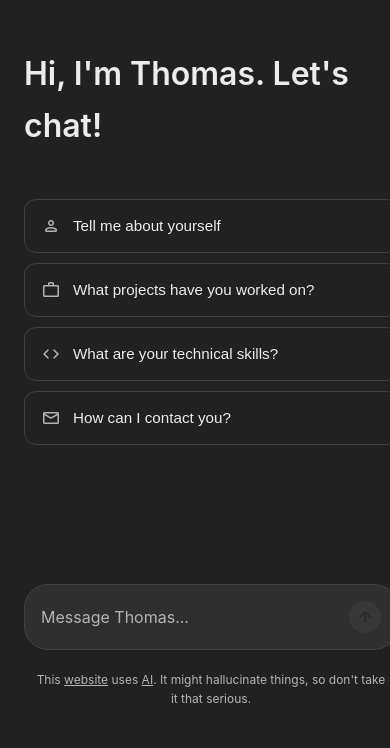
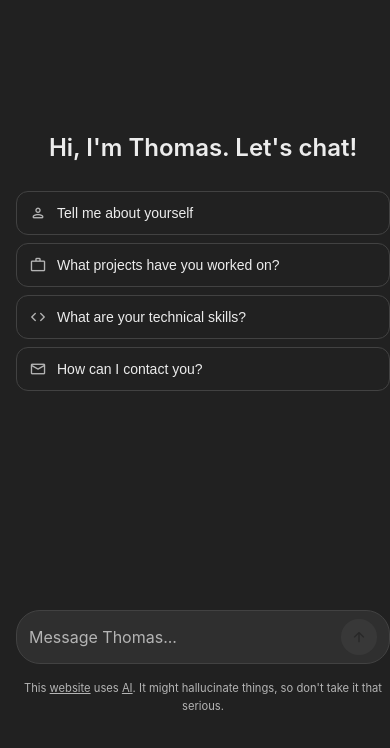
Before and after one commit to thomasboom/portfolio, a Next.js app: page / in a window 390 px wide. Shown: the part 112-860 px from the top of the page. Built offline with nearby package versions, Linux system fonts and the light colour scheme.

Commit message:
Made app more responsive

```diff
--- a/src/app/globals.css
+++ b/src/app/globals.css
@@ -41,6 +41,9 @@ body {
   min-height: 100vh;
   display: flex;
   flex-direction: column;
+  -webkit-font-smoothing: antialiased;
+  -moz-osx-font-smoothing: grayscale;
+  padding: env(safe-area-inset-top) env(safe-area-inset-right) env(safe-area-inset-bottom) env(safe-area-inset-left);
 }
 
 .welcome-screen {
@@ -209,6 +212,10 @@ body {
   overflow-x: auto;
   margin: 12px 0;
   border: 1px solid var(--border-color);
+  max-width: 100%;
+  word-wrap: break-word;
+  white-space: pre-wrap;
+  word-break: break-word;
 }
 
 .message-content code {
@@ -221,6 +228,8 @@ body {
   padding: 2px 6px;
   border-radius: 4px;
   font-size: 0.875rem;
+  word-break: break-word;
+  overflow-wrap: break-word;
 }
 
 .message-content a {
@@ -236,6 +245,7 @@ body {
   width: 100%;
   margin: 0 auto;
   padding: 20px;
+  padding-bottom: calc(20px + env(safe-area-inset-bottom, 0px));
   display: flex;
   flex-direction: column;
   gap: 12px;
@@ -388,6 +398,20 @@ body {
   }
 }
 
+@media (max-width: 1024px) {
+  .welcome-screen {
+    max-width: 700px;
+  }
+
+  .chat-container {
+    max-width: 700px;
+  }
+
+  .input-wrapper {
+    max-width: 700px;
+  }
+}
+
 @media (max-width: 768px) {
   .welcome-screen {
     padding: 16px;
@@ -403,7 +427,7 @@ body {
   }
 
   .suggested-prompts {
-    grid-template-columns: 1fr;
+    grid-template-columns: repeat(auto-fit, minmax(200px, 1fr));
     gap: 10px;
   }
 
@@ -414,4 +438,186 @@ body {
   .chat-container {
     padding: 16px;
   }
+
+  .message-content {
+    max-width: 80%;
+  }
+
+  #chat-input {
+    font-size: 16px;
+  }
 }
+
+@media (max-width: 640px) {
+  .welcome-screen {
+    padding: 12px;
+  }
+
+  .logo {
+    font-size: 1.75rem;
+    margin-bottom: 32px;
+  }
+
+  .greeting {
+    font-size: 1.125rem;
+    margin-bottom: 24px;
+  }
+
+  .suggested-prompts {
+    grid-template-columns: 1fr;
+    gap: 8px;
+  }
+
+  .prompt-card {
+    padding: 14px;
+    font-size: 0.9rem;
+  }
+
+  .prompt-card .material-symbols-rounded {
+    font-size: 1.125rem;
+  }
+
+  .chat-container {
+    padding: 12px;
+    gap: 20px;
+  }
+
+  .message {
+    gap: 10px;
+    padding: 6px 0;
+  }
+
+  .message-avatar {
+    width: 28px;
+    height: 28px;
+    font-size: 0.8rem;
+  }
+
+  .message-content {
+    padding: 10px 14px;
+    font-size: 0.95rem;
+    max-width: 85%;
+  }
+
+  .input-wrapper {
+    padding: 12px;
+    gap: 10px;
+  }
+
+  .input-container {
+    padding: 10px 14px;
+  }
+
+  #send-button {
+    width: 36px;
+    height: 36px;
+  }
+
+  #send-button .material-symbols-rounded {
+    font-size: 1.125rem;
+  }
+
+  .action-btn {
+    width: 32px;
+    height: 32px;
+  }
+
+  .action-btn .material-symbols-rounded {
+    font-size: 1.125rem;
+  }
+
+  .footer-text {
+    font-size: 0.7rem;
+    padding: 6px;
+  }
+}
+
+@media (max-width: 480px) {
+  .welcome-screen {
+    padding: 8px;
+  }
+
+  .logo {
+    font-size: 1.5rem;
+    margin-bottom: 24px;
+  }
+
+  .greeting {
+    font-size: 1rem;
+    margin-bottom: 20px;
+  }
+
+  .prompt-card {
+    padding: 12px;
+    font-size: 0.875rem;
+    gap: 10px;
+  }
+
+  .chat-container {
+    padding: 8px;
+    gap: 16px;
+  }
+
+  .message-content {
+    padding: 8px 12px;
+    font-size: 0.9rem;
+    max-width: 90%;
+  }
+
+  .message-content pre {
+    padding: 12px;
+    margin: 8px 0;
+    overflow-x: auto;
+  }
+
+  .message-content code {
+    font-size: 0.8rem;
+  }
+
+  .input-wrapper {
+    padding: 10px 8px;
+  }
+
+  .input-container {
+    padding: 8px 12px;
+    gap: 6px;
+  }
+
+  #chat-input {
+    padding: 6px 0;
+    font-size: 16px;
+  }
+}
+
+@media (min-width: 768px) and (max-width: 1024px) {
+  .suggested-prompts {
+    grid-template-columns: repeat(2, 1fr);
+  }
+}
+
+@media (hover: none) and (pointer: coarse) {
+  .prompt-card {
+    transition: background 0.1s ease;
+  }
+
+  .prompt-card:active {
+    background: var(--hover-bg);
+    transform: scale(0.98);
+  }
+
+  .action-btn {
+    transition: background 0.1s ease;
+  }
+
+  .action-btn:active {
+    background: var(--hover-bg);
+  }
+
+  #send-button {
+    transition: transform 0.1s ease;
+  }
+
+  #send-button:active:not(:disabled) {
+    transform: scale(0.95);
+  }
+}
--- a/src/app/page.tsx
+++ b/src/app/page.tsx
@@ -267,7 +267,7 @@ export default function Home() {
         </div>
 
         <div className="footer-text">
-          This <a href="https://github.com/thomasboom/portfolio" target="_blank" rel="noopener noreferrer">website</a> uses <a href="https://openrouter.ai" target="_blank" rel="noopener noreferrer">AI</a>. It might hallucinate things, so don't take it that serious.
+          This <a href="https://github.com/thomasboom/portfolio" target="_blank" rel="noopener noreferrer">website</a> uses <a href="https://openrouter.ai" target="_blank" rel="noopener noreferrer">AI</a>. It might hallucinate things, so don&apos;t take it that serious.
         </div>
       </div>
     </div>
--- a/src/components/WelcomeScreen.tsx
+++ b/src/components/WelcomeScreen.tsx
@@ -16,7 +16,7 @@ const suggestedPrompts = [
 export default function WelcomeScreen({ onSelectPrompt }: WelcomeScreenProps) {
   return (
     <div className="welcome-screen">
-      <h1 className="logo">Hi, I'm Thomas. Let's chat!</h1>
+      <h1 className="logo">Hi, I&apos;m Thomas. Let&apos;s chat!</h1>
 
       <div className="suggested-prompts">
         {suggestedPrompts.map((prompt) => (
```
